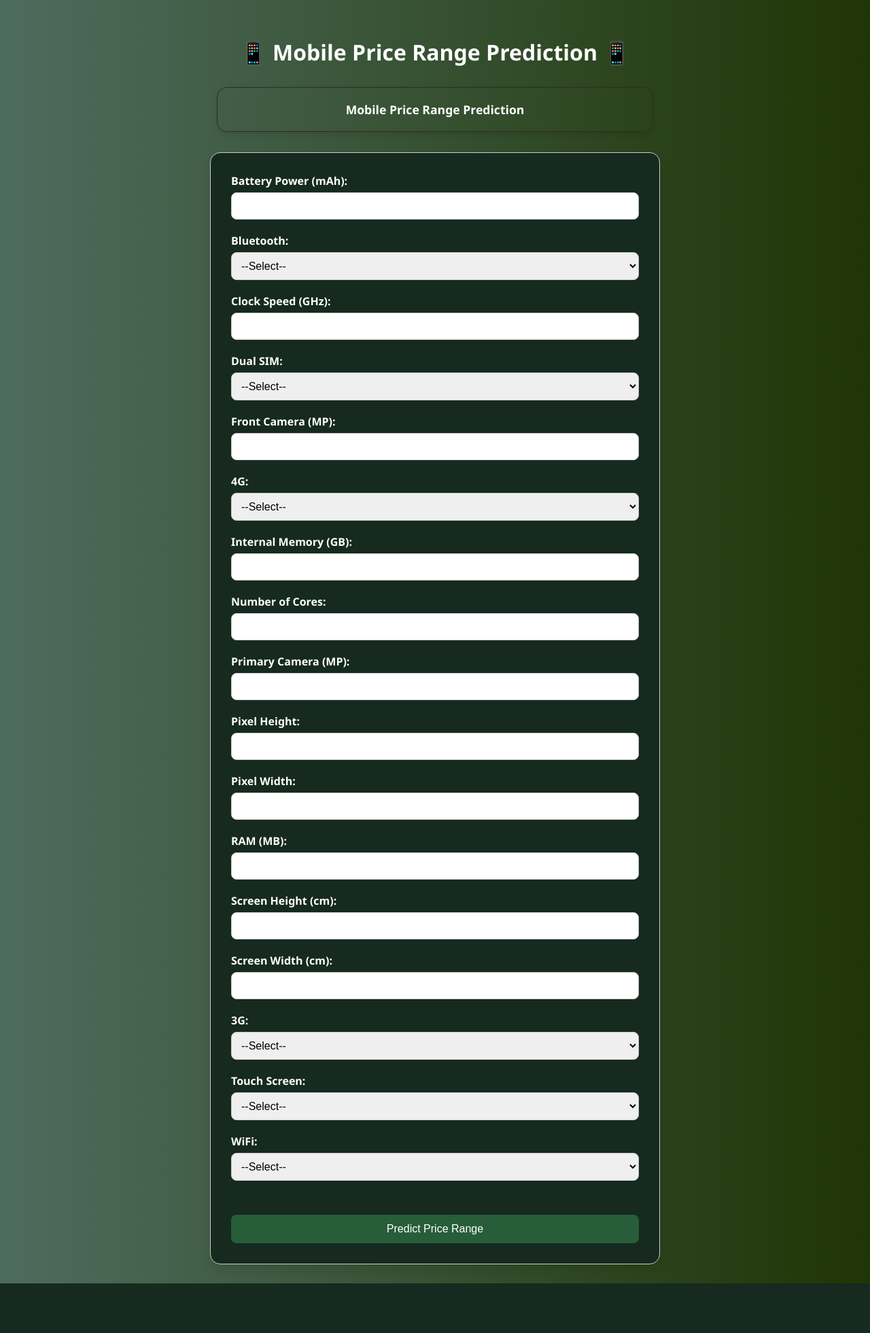
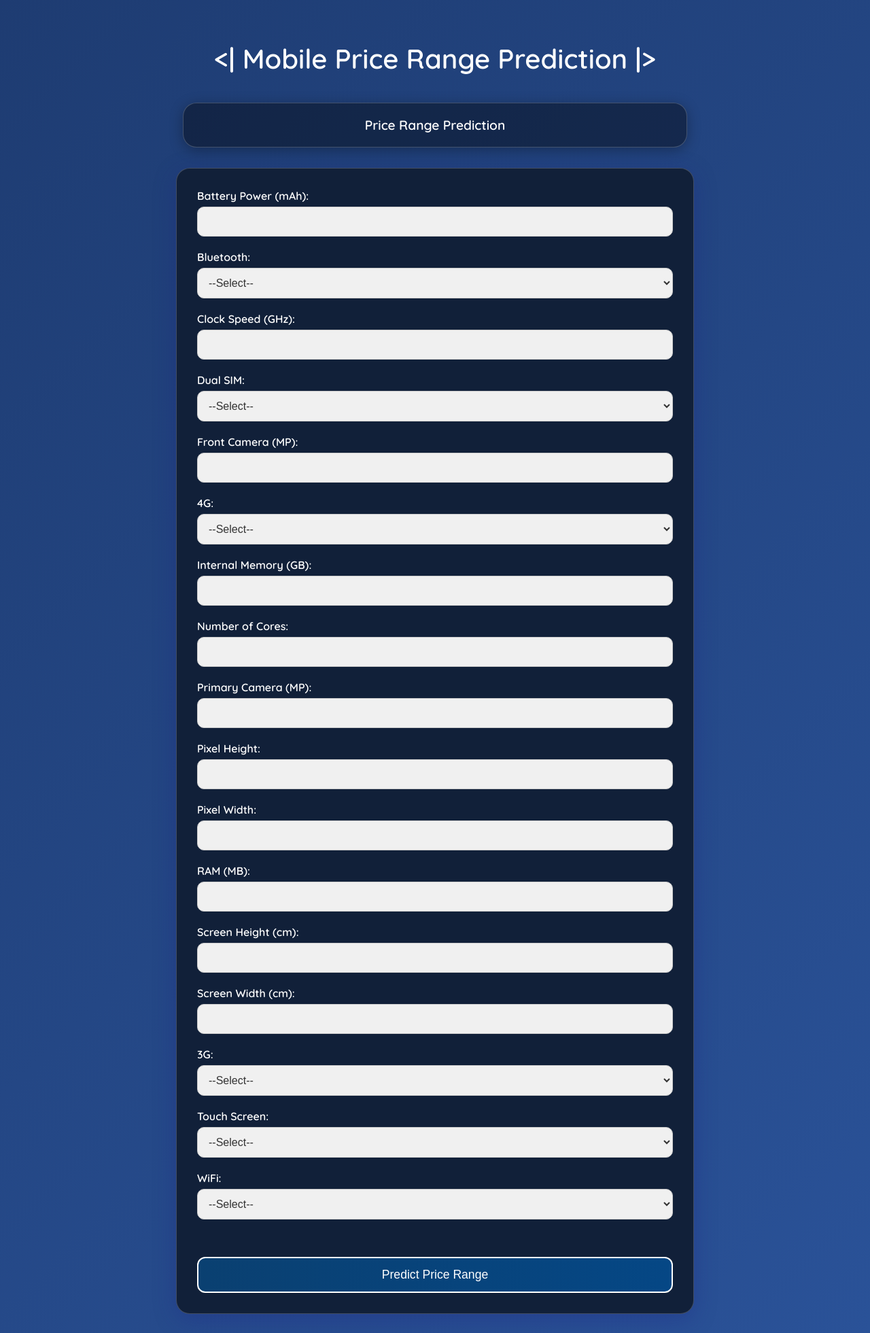
Before and after one commit to aakash-dec7/Mobile-Price-Prediction, a Flask app: page / in a window 1280 px wide. Shown: the whole page at 68% size. Before the commit the page ends 1888 px from the top, so only its background shows below. Run offline with Flask 3, Linux system fonts and the light colour scheme; parts of the project's set-up code (start-up, migrations or seed data) failed here and were passed over.

Commit message:
Initial commit

```diff
--- a/app.py
+++ b/app.py
@@ -12,7 +12,7 @@ inference = Inference()
 @app.route("/", methods=["GET"])
 def home_page():
     return render_template(
-        "index.html", price_range_prediction="Mobile Price Range Prediction"
+        "index.html", price_range_prediction="Price Range Prediction"
     )
 
 
--- a/templates/index.html
+++ b/templates/index.html
@@ -6,28 +6,31 @@
     <meta name="viewport" content="width=device-width, initial-scale=1.0">
     <title>Mobile Price Range Prediction</title>
     <style>
+        @import url('https://fonts.googleapis.com/css2?family=Quicksand:wght@400;600&display=swap');
+
         body {
-            background: linear-gradient(to right, #4e6c5e, #1f3505);
+            background: linear-gradient(135deg, #1e3c72, #2a5298);
             color: white;
-            font-family: 'Segoe UI', Tahoma, Geneva, Verdana, sans-serif;
+            font-family: 'Quicksand', sans-serif;
             padding: 20px;
         }
 
         h2 {
             text-align: center;
-            font-size: 2rem;
-            margin-bottom: 30px;
+            font-size: 2.5rem;
+            margin-bottom: 40px;
         }
 
         form {
-            max-width: 600px;
+            max-width: 700px;
             margin: auto;
-            background-color: #162a1f;
-            border: 1px solid #ccc;
+            background: rgb(17 32 57);
+            border: 1px solid rgba(255, 255, 255, 0.2);
             padding: 30px;
-            border-radius: 15px;
-            box-shadow: 0 8px 16px rgba(0, 0, 0, 0.1);
-            backdrop-filter: blur(5px);
+            border-radius: 20px;
+            box-shadow: 0 8px 32px 0 rgba(31, 38, 135, 0.37);
+            backdrop-filter: blur(10px);
+            -webkit-backdrop-filter: blur(10px);
         }
 
         label {
@@ -39,47 +42,57 @@
         input[type="number"],
         select {
             width: 100%;
-            padding: 10px;
+            padding: 12px;
             margin-bottom: 20px;
             border: 1px solid #ccc;
-            border-radius: 8px;
+            border-radius: 10px;
             box-sizing: border-box;
             font-size: 1rem;
+            background: #f0f0f0;
+            color: #333;
         }
 
         input[type="submit"] {
-            background: #275d39;
+            background: linear-gradient(to right, #0a4071, #054785);
             color: white;
             cursor: pointer;
-            padding: 12px 20px;
-            border: none;
-            border-radius: 8px;
+            padding: 14px 25px;
+            border: 2px solid white;
+            border-radius: 12px;
             width: 100%;
-            font-size: 1rem;
+            font-size: 1.1rem;
             margin-top: 5%;
-            transition: background 0.3s ease;
+            transition: transform 0.2s ease, background 0.3s ease;
         }
 
         input[type="submit"]:hover {
-            background: #09a048;
+            transform: scale(1.03);
+            background: linear-gradient(to right, #054785, #0a4071);
         }
 
         .prediction-result {
-            max-width: 600px;
+            max-width: 700px;
             margin: 30px auto;
-            border: 1px solid #322929;
+            border: 1px solid rgba(255, 255, 255, 0.2);
             padding: 20px;
-            border-radius: 15px;
-            background-color: transparent;
-            font-size: 1.1rem;
-            box-shadow: 0 4px 10px rgba(0, 0, 0, 0.1);
+            border-radius: 20px;
+            background: rgba(0, 0, 0, 0.4);
+            font-size: 1.2rem;
+            box-shadow: 0 4px 20px rgba(0, 0, 0, 0.3);
             text-align: center;
+        }
+
+        option {
+            background-color: white;
+            color: black;
         }
     </style>
 </head>
 
 <body>
-    <h2>📱 Mobile Price Range Prediction 📱</h2>
+    <h2>
+        <| Mobile Price Range Prediction |>
+    </h2>
 
     {% if price_range_prediction %}
     <div class="prediction-result">
```
